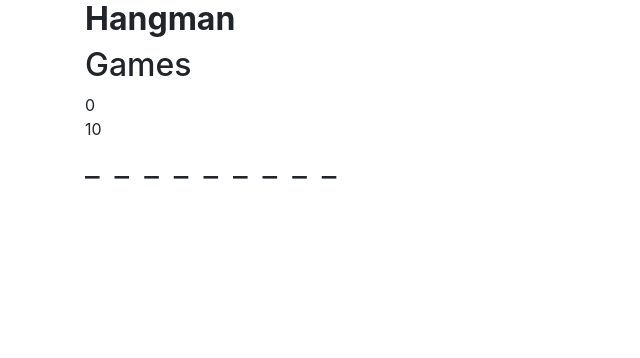
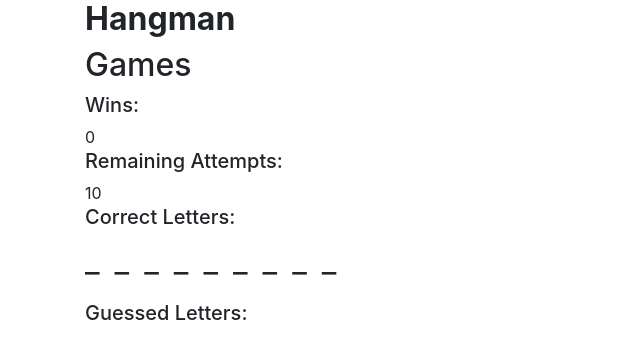
Before and after one commit to Cragady/Word-Guess-Game, a plain HTML site: page index.html in a window 1280 px wide. Shown: the whole page, without its empty margins (0-640 px from the left). Drawn offline with nearby package versions, Linux system fonts and the light colour scheme.

Commit message:
some basic structuring

```diff
--- a/assets/css/style.css
+++ b/assets/css/style.css
@@ -12,3 +12,8 @@ h1 {
 #gletters{
     clear: both;
 }
+
+.clear-both{
+    float: left;
+    clear: both;
+}
--- a/index.html
+++ b/index.html
@@ -17,9 +17,13 @@
         </header>
 
         <section>
+            <h5>Wins:</h5>
             <div id="wins">0</div>
+            <h5>Remaining Attempts:</h5>
             <div id="guesses-left">10</div>
+            <h5>Correct Letters:</h5>
             <div id="active-word"></div>
+            <h5 class="clear-both">Guessed Letters:</h5>
             <div id="gletters"></div>
             <div id="game-end"></div>
         </section>
```
